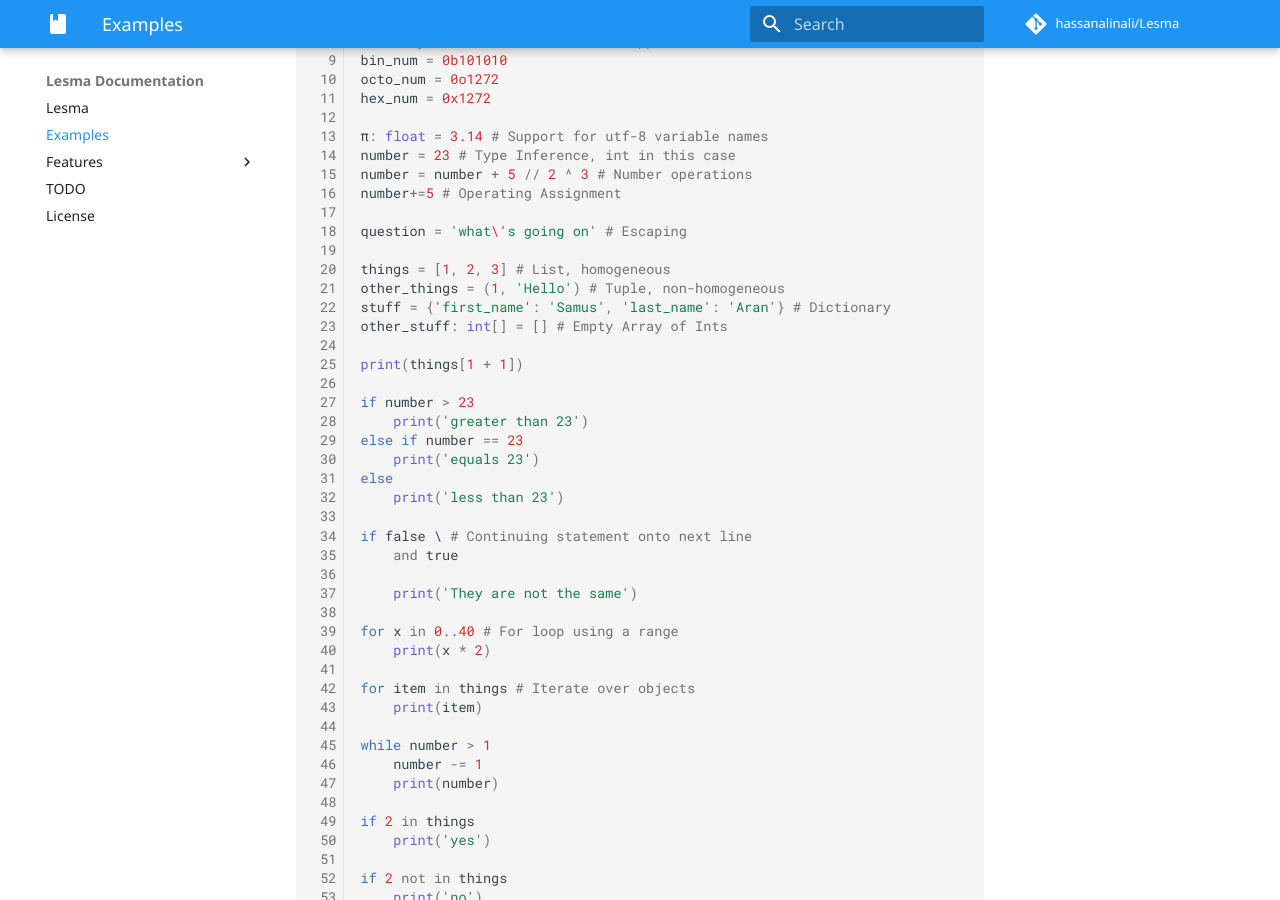
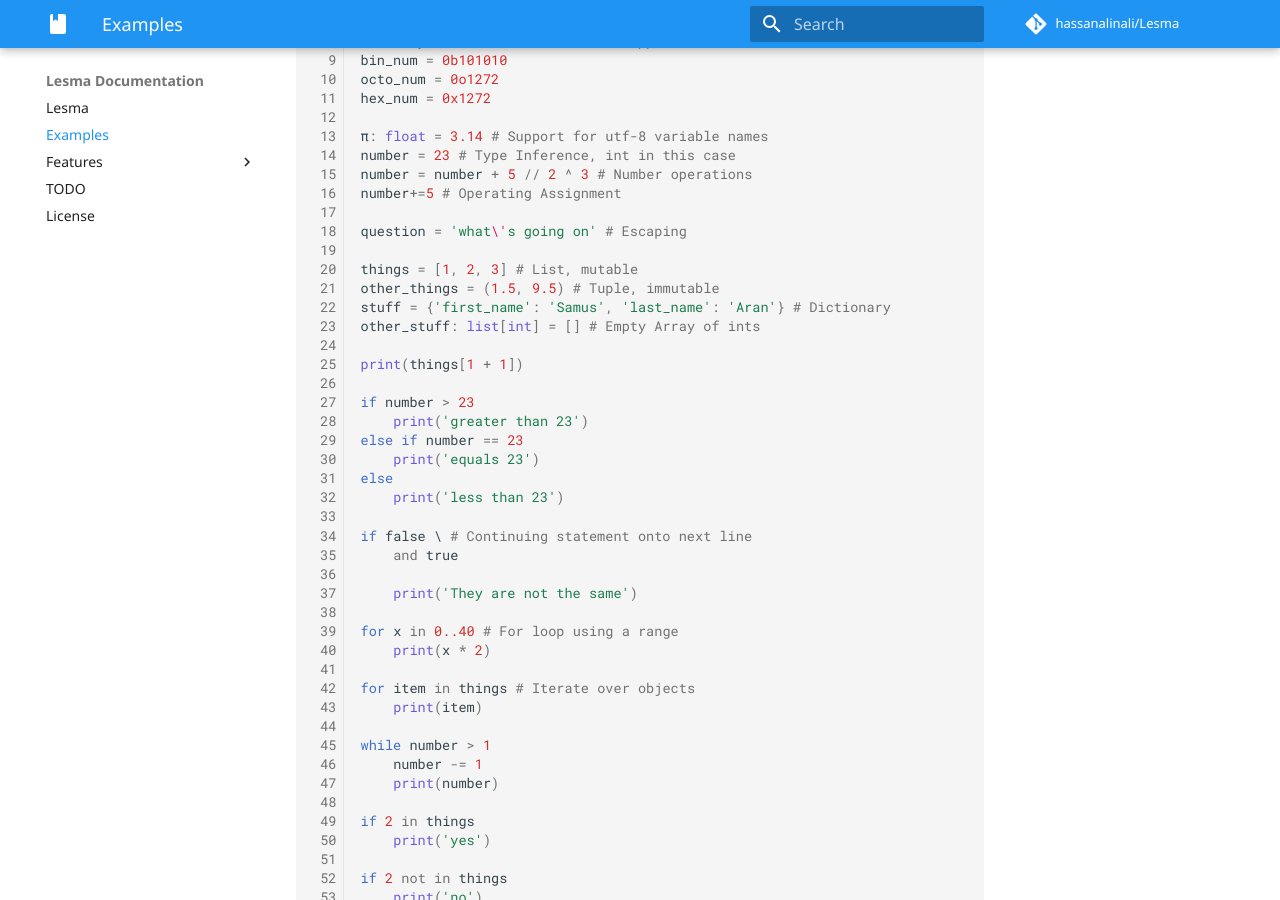
Before and after one commit to alinalihassan/pyLesma, an MkDocs documentation site: the page built from docs/examples.md, in a window 1280 px wide and 900 px high, scrolled down 503 px. Built offline with MkDocs 1.6.1 and Material for MkDocs 9.7.7, drawn with Linux system fonts in a browser that asks for light colours; comment, search, counter and statistics services are not loaded.

Commit message:
Improved sample code

```diff
--- a/docs/examples.md
+++ b/docs/examples.md
@@ -27,10 +27,10 @@ number+=5 # Operating Assignment
 
 question = 'what\'s going on' # Escaping
 
-things = [1, 2, 3] # List, homogeneous
-other_things = (1, 'Hello') # Tuple, non-homogeneous
+things = [1, 2, 3] # List, mutable
+other_things = (1.5, 9.5) # Tuple, immutable
 stuff = {'first_name': 'Samus', 'last_name': 'Aran'} # Dictionary
-other_stuff: int[] = [] # Empty Array of Ints
+other_stuff: list[int] = [] # Empty Array of ints
 
 print(things[1 + 1])
 
```
